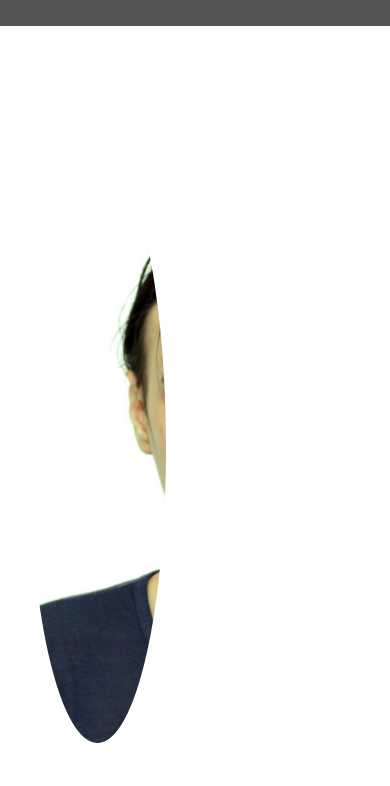
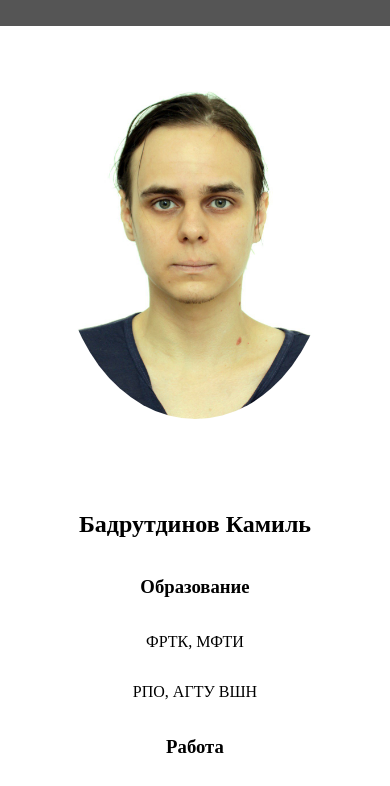
Before and after one commit to Badbadr/badbadr.github.io, a plain HTML site: page index.html in a window 390 px wide. Shown: the part 58-844 px from the top of the page. Drawn offline with Linux system fonts and the light colour scheme.

Commit message:
image resizing

```diff
--- a/index.css
+++ b/index.css
@@ -21,6 +21,7 @@ body {
 .main-window {
   display: flex;
   height: 100vh;
+  width: 100%;
 }
 
 .photo {
@@ -28,7 +29,7 @@ body {
   justify-content: center;
   align-items: center;
   width: 50%;
-  height: 100%;
+  height: 100vh;
   color: #ff0000;
 }
 
@@ -37,14 +38,18 @@ body {
   height: 70%;
   overflow: hidden;
   border-radius: 50%;
+  margin: auto;
+  max-width: 100%;
+  margin: auto;
+  height: auto;
 }
 
 img {
   display: flex;
-  margin-right: auto;
-  margin-left: auto;
-  width: auto;
-  height: 100%;
+  margin: auto;
+  max-width: 100%;
+  margin: auto;
+  height: auto;
 }
 
 .bio {
@@ -61,4 +66,12 @@ img {
   .main-window {
     flex-direction: column;
   }
+
+  .photo {
+    width: 100%;
+  }
+
+  .bio {
+    width: 100%;
+  }
 }
```
